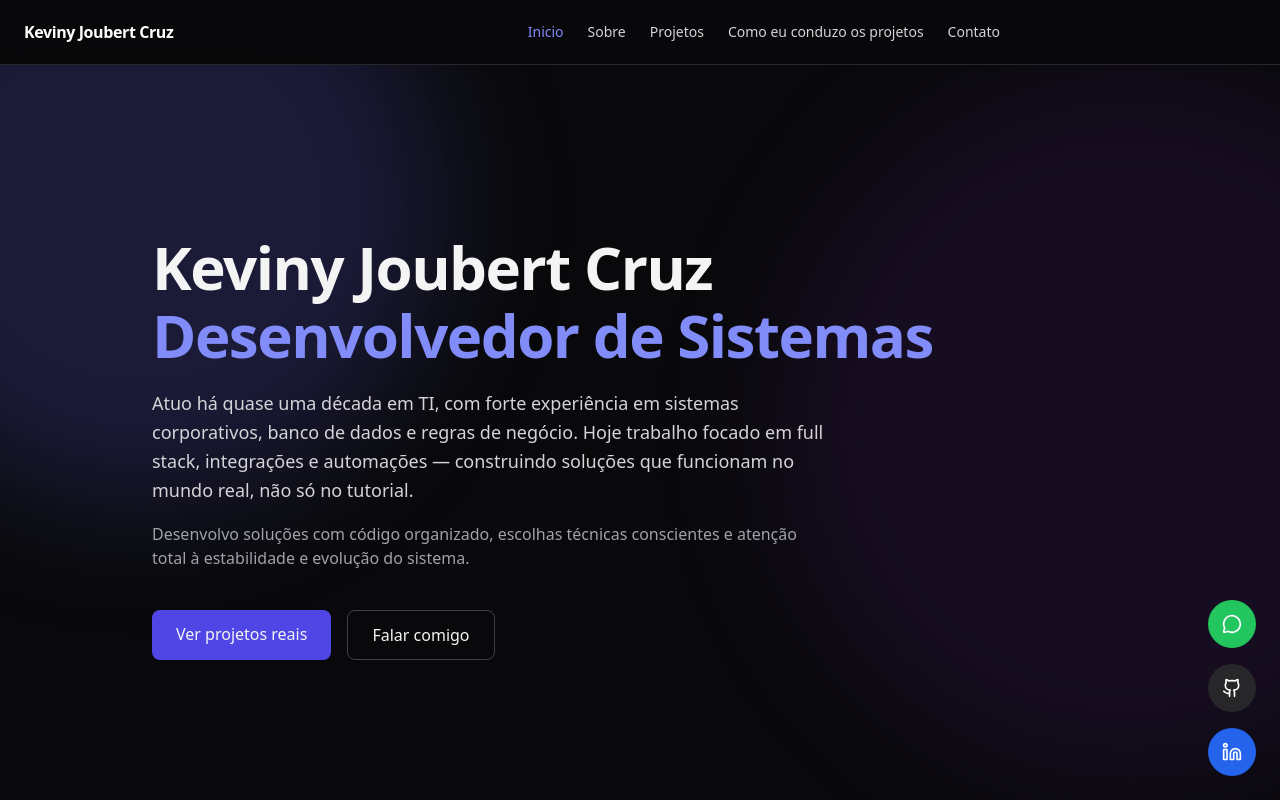
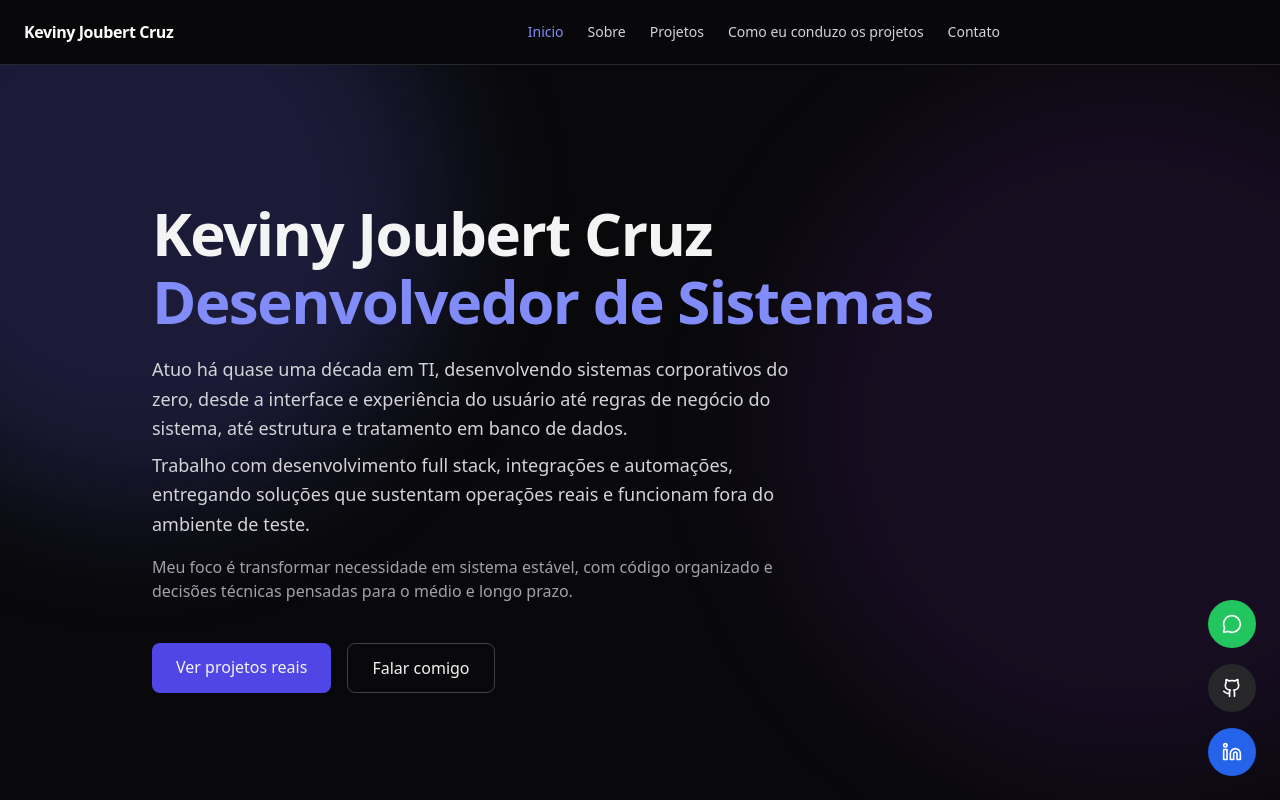
Before and after one commit to kevinyjoubert/site-curriculo, a React (Vite) app: page / in a window 1280 px wide. Shown: the top 800 px of the page. Built offline with nearby package versions, Linux system fonts and the light colour scheme.

Commit message:
refactor: ajustando texto do Hero.tsx

```diff
--- a/src/sections/Hero.tsx
+++ b/src/sections/Hero.tsx
@@ -33,15 +33,21 @@ export function Hero() {
         </h1>
 
         <p className="mt-6 max-w-2xl text-zinc-300 text-lg leading-relaxed">
-          Atuo há quase uma década em TI, com forte experiência em sistemas corporativos,
-          banco de dados e regras de negócio. Hoje trabalho focado em full stack,
-          integrações e automações — construindo soluções que funcionam no mundo real,
-          não só no tutorial.
+          Atuo há quase uma década em TI, desenvolvendo sistemas corporativos
+          do zero, desde a interface e experiência do usuário até regras de
+          negócio do sistema, até estrutura e tratamento em banco de dados.
+        </p>
+
+        <p className="mt-2 max-w-2xl text-zinc-300 text-lg leading-relaxed">
+          Trabalho com desenvolvimento full stack, integrações e automações,
+          entregando soluções que sustentam operações reais e funcionam fora
+          do ambiente de teste.
         </p>
 
         <p className="mt-4 max-w-2xl text-zinc-400">
-          Desenvolvo soluções com código organizado, escolhas técnicas conscientes e
-          atenção total à estabilidade e evolução do sistema.
+          Meu foco é transformar necessidade em sistema estável,
+          com código organizado e decisões técnicas pensadas para o médio
+          e longo prazo.
         </p>
 
         <div className="mt-10 flex gap-4">
```
